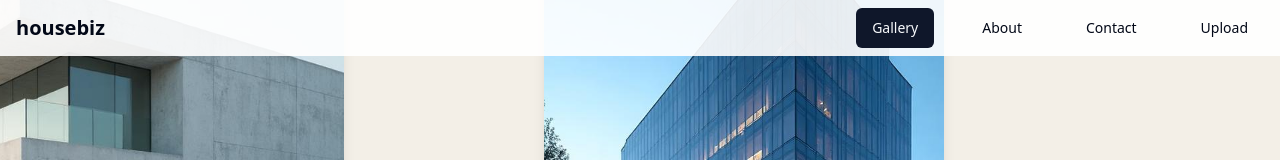
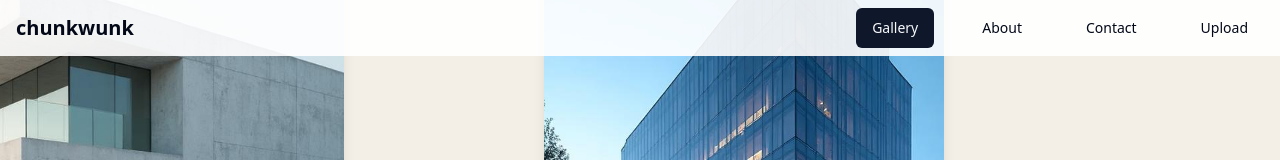
Before and after one commit to PandaInPajamas/scrollscape-gallery, a React (Vite) app: page / in a window 1280 px wide. Shown: the top 160 px of the page. Built offline with nearby package versions, Linux system fonts and the light colour scheme.

Commit message:
Your message

```diff
--- a/src/components/Navigation.tsx
+++ b/src/components/Navigation.tsx
@@ -16,7 +16,7 @@ const Navigation = () => {
       <div className="container mx-auto px-4 py-2">
         <div className="flex items-center justify-between">
           <Link to="/" className="text-xl font-bold hover:opacity-80 transition-opacity">
-            housebiz
+            chunkwunk
           </Link>
           <div className="flex items-center space-x-8">
             {navItems.map((item) => (
```
